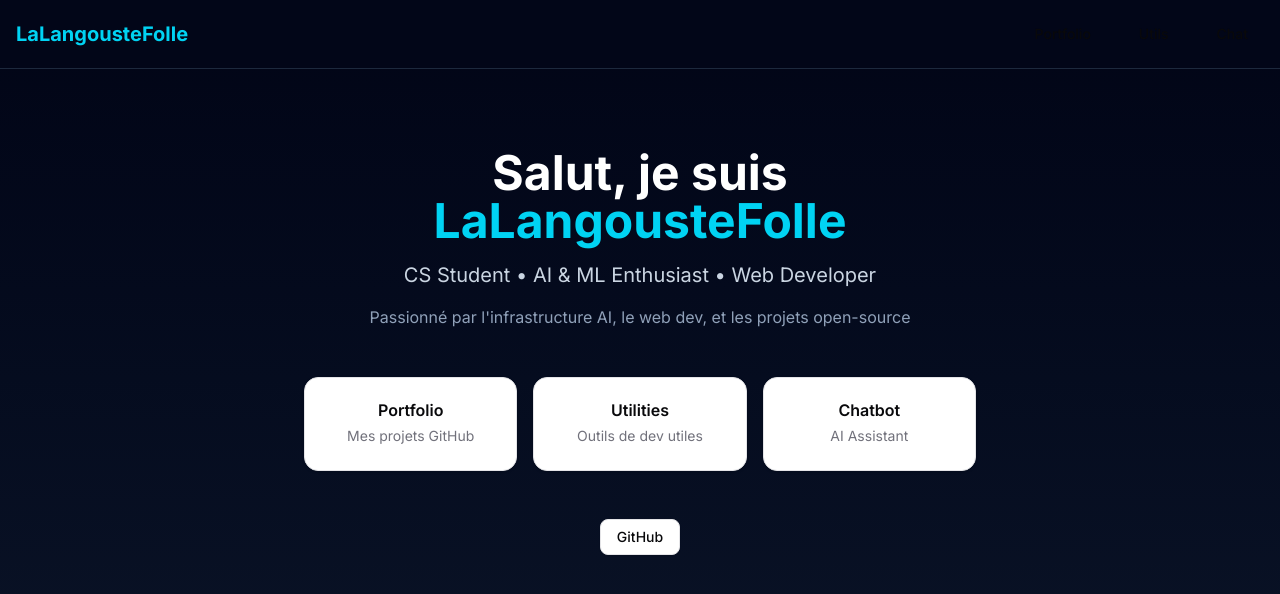
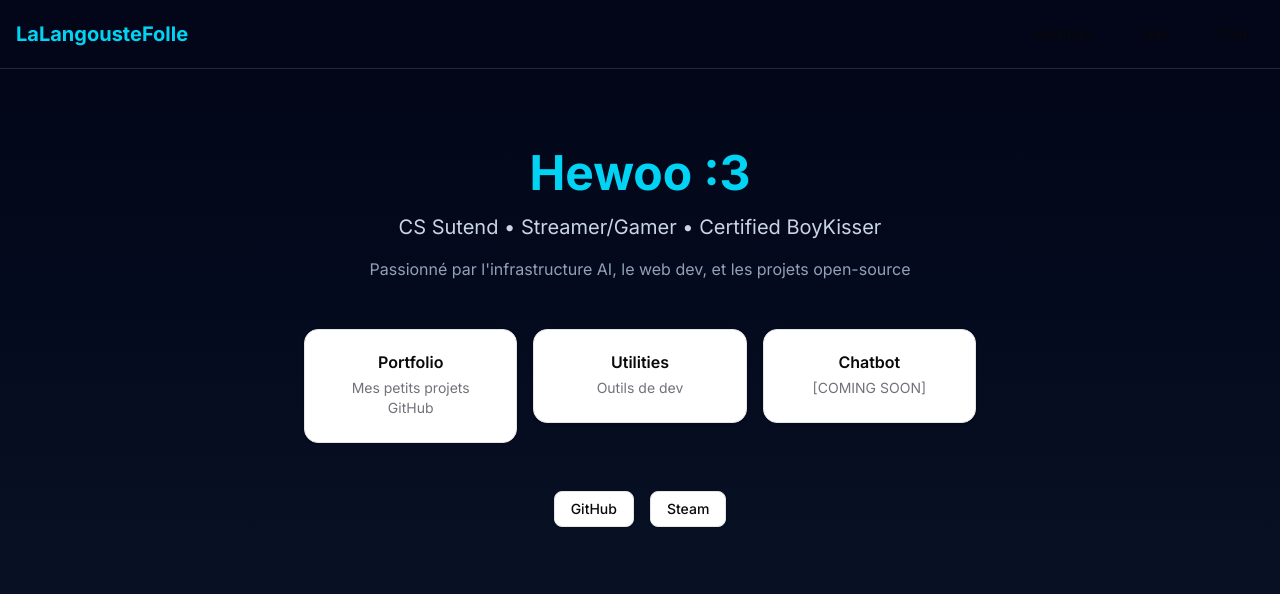
Before and after one commit to LaLangousteFolle/project-website, a Next.js app: page / in a window 1280 px wide. Shown: the top 594 px of the page. Built offline with nearby package versions, Linux system fonts and the light colour scheme.

Commit message:
 Update homepage content and add Steam link

```diff
--- a/app/page.tsx
+++ b/app/page.tsx
@@ -1,6 +1,12 @@
 import Link from "next/link";
 import { Button } from "@/components/ui/button";
-import { Card, CardContent, CardDescription, CardHeader, CardTitle } from "@/components/ui/card";
+import {
+  Card,
+  CardContent,
+  CardDescription,
+  CardHeader,
+  CardTitle,
+} from "@/components/ui/card";
 
 export default function Home() {
   return (
@@ -10,13 +16,14 @@ export default function Home() {
           {/* Hero */}
           <div className="space-y-4">
             <h1 className="text-5xl font-bold text-white">
-              Salut, je suis <span className="text-cyan-400">LaLangousteFolle</span>
+              <span className="text-cyan-400">Hewoo :3</span>
             </h1>
             <p className="text-xl text-slate-300">
-              CS Student • AI & ML Enthusiast • Web Developer
+              CS Sutend • Streamer/Gamer • Certified BoyKisser
             </p>
             <p className="text-slate-400">
-              Passionné par l'infrastructure AI, le web dev, et les projets open-source
+              Passionné par l'infrastructure AI, le web dev, et les projets
+              open-source
             </p>
           </div>
 
@@ -26,7 +33,7 @@ export default function Home() {
               <Card className="hover:border-cyan-400 cursor-pointer transition">
                 <CardHeader>
                   <CardTitle>Portfolio</CardTitle>
-                  <CardDescription>Mes projets GitHub</CardDescription>
+                  <CardDescription>Mes petits projets GitHub</CardDescription>
                 </CardHeader>
               </Card>
             </Link>
@@ -35,7 +42,7 @@ export default function Home() {
               <Card className="hover:border-cyan-400 cursor-pointer transition">
                 <CardHeader>
                   <CardTitle>Utilities</CardTitle>
-                  <CardDescription>Outils de dev utiles</CardDescription>
+                  <CardDescription>Outils de dev</CardDescription>
                 </CardHeader>
               </Card>
             </Link>
@@ -44,7 +51,7 @@ export default function Home() {
               <Card className="hover:border-cyan-400 cursor-pointer transition">
                 <CardHeader>
                   <CardTitle>Chatbot</CardTitle>
-                  <CardDescription>AI Assistant</CardDescription>
+                  <CardDescription>[COMING SOON]</CardDescription>
                 </CardHeader>
               </Card>
             </Link>
@@ -53,8 +60,21 @@ export default function Home() {
           {/* Social Links */}
           <div className="flex justify-center gap-4 mt-12">
             <Button asChild variant="outline">
-              <a href="https://github.com/LaLangousteFolle" target="_blank" rel="noopener noreferrer">
+              <a
+                href="https://github.com/LaLangousteFolle"
+                target="_blank"
+                rel="noopener noreferrer"
+              >
                 GitHub
+              </a>
+            </Button>
+            <Button asChild variant="outline">
+              <a
+                href="https://steamcommunity.com/id/lehomard/"
+                target="_blank"
+                rel="noopener noreferrer"
+              >
+                Steam
               </a>
             </Button>
           </div>
```
